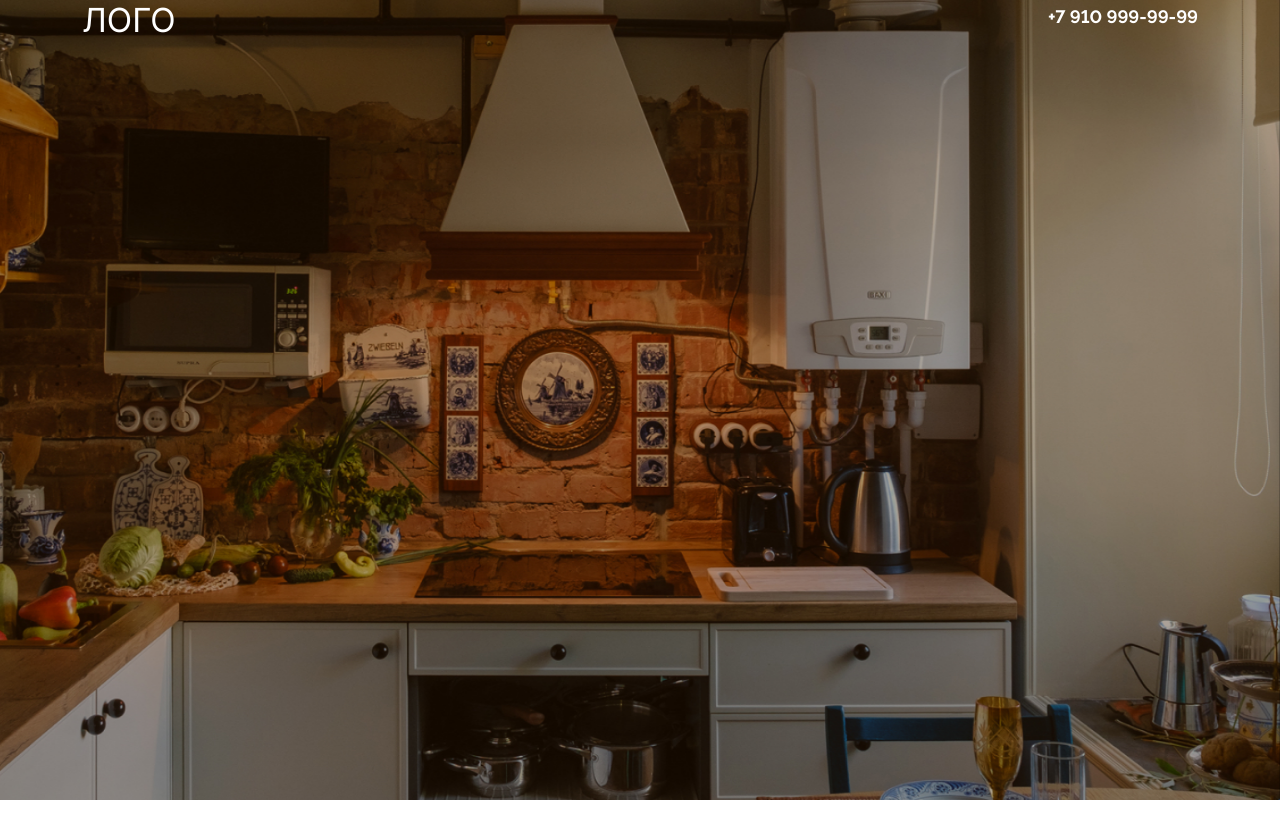
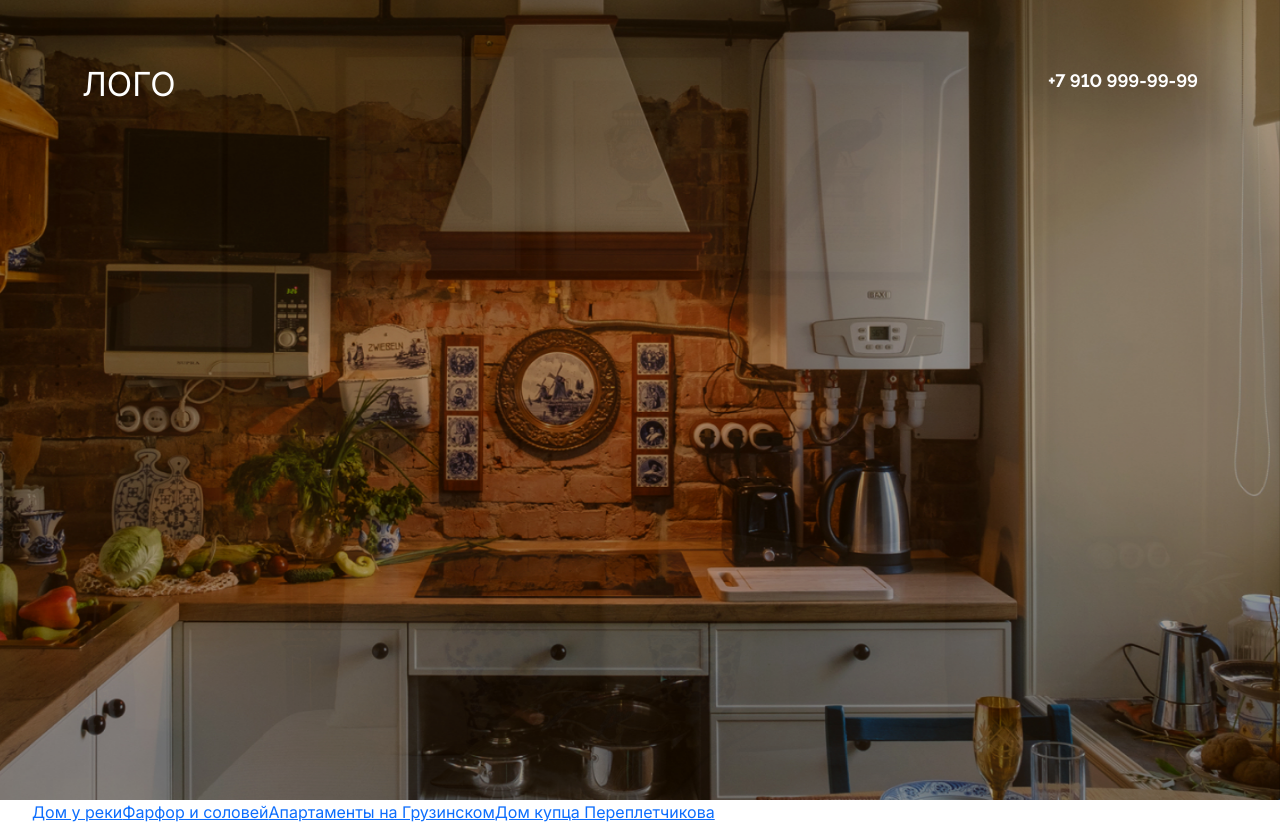
Before and after one commit to Yushkevich-A-A/nn_apartments, a React (Create React App) app: page / in a window 1280 px wide. Before the commit the page ends 800 px from the top, so only its background shows below. Built offline with nearby package versions, Linux system fonts and the light colour scheme.

Commit message:
Initial commit

```diff
--- a/package.json
+++ b/package.json
@@ -13,12 +13,12 @@
     "@types/react": "^18.0.28",
     "@types/react-dom": "^18.0.11",
     "@types/react-router-dom": "^5.3.3",
-    "node-sass": "^7.0.3",
     "react": "^18.2.0",
     "react-dom": "^18.2.0",
     "react-router-dom": "^6.8.2",
     "react-scripts": "5.0.1",
     "redux-typescript": "^1.2.1",
+    "sass": "^1.58.3",
     "typescript": "^4.9.5",
     "web-vitals": "^2.1.4"
   },
--- a/src/app/index.tsx
+++ b/src/app/index.tsx
@@ -3,13 +3,14 @@ import Header from 'widgets/header/ui';
 //import logo from './logo.svg';
 import './style.module.scss';
 import { Routes, Route } from "react-router-dom";
+import Apartaments from 'pages/Apartaments';
 
 function App() {
   return (
     <div className="App">
       <Header/>
+      <Apartaments/>
       <Routes>
-
       </Routes>
     </div>
   );
--- /dev/null
+++ b/src/pages/Apartaments/index.tsx
@@ -0,0 +1,14 @@
+import { Routes } from "react-router-dom";
+import PageNav from "widgets/PageNav";
+
+export default function Apartaments(){
+
+    return(
+        <section className="">
+            <PageNav/>
+            <Routes>
+
+            </Routes>
+        </section>
+    )
+}
--- a/src/shared/Logo/index.tsx
+++ b/src/shared/Logo/index.tsx
@@ -1,4 +1,4 @@
-import './style.css'
+import './style.scss'
 
 export default function Logo(){
 
--- /dev/null
+++ b/src/shared/Logo/style.scss
@@ -0,0 +1,9 @@
+.logo{
+    font-family: 'Inter';
+    font-style: normal;
+    font-weight: 400;
+    font-size: 33.1519px;
+    line-height: 40px;
+    text-transform: uppercase;
+    color: #FFFFFF;
+}
--- /dev/null
+++ b/src/widgets/PageNav/index.tsx
@@ -0,0 +1,17 @@
+import { Link } from 'react-router-dom'
+import './style.scss'
+
+export default function PageNav(){
+    const pageList = [
+        'Дом у реки',
+        'Фарфор и соловей',
+        'Апартаменты на Грузинском',
+        'Дом купца Переплетчикова'
+    ]
+
+    return(
+        <ul className="page-nav">
+            {pageList.map(e => <li className='page-nav__element' key={e}><Link to = '/'>{e}</Link></li>)}
+        </ul>
+    )
+}
--- /dev/null
+++ b/src/widgets/PageNav/style.scss
@@ -0,0 +1,7 @@
+.page-nav {
+    display: flex;
+}
+
+.page-nav__element{
+    list-style: none;
+}
--- a/src/widgets/header/style.scss
+++ b/src/widgets/header/style.scss
@@ -22,6 +22,7 @@
     display: flex;
     max-width: 1180px;
     margin: 0 auto;
+    margin-top: 64px;
     padding: 0 9px;
     justify-content: space-between;
 }
```
Also changed, not shown: src/app/style.module.scss (line endings or trailing spaces), 1 other file (tests, documents, lock files or other folders).
